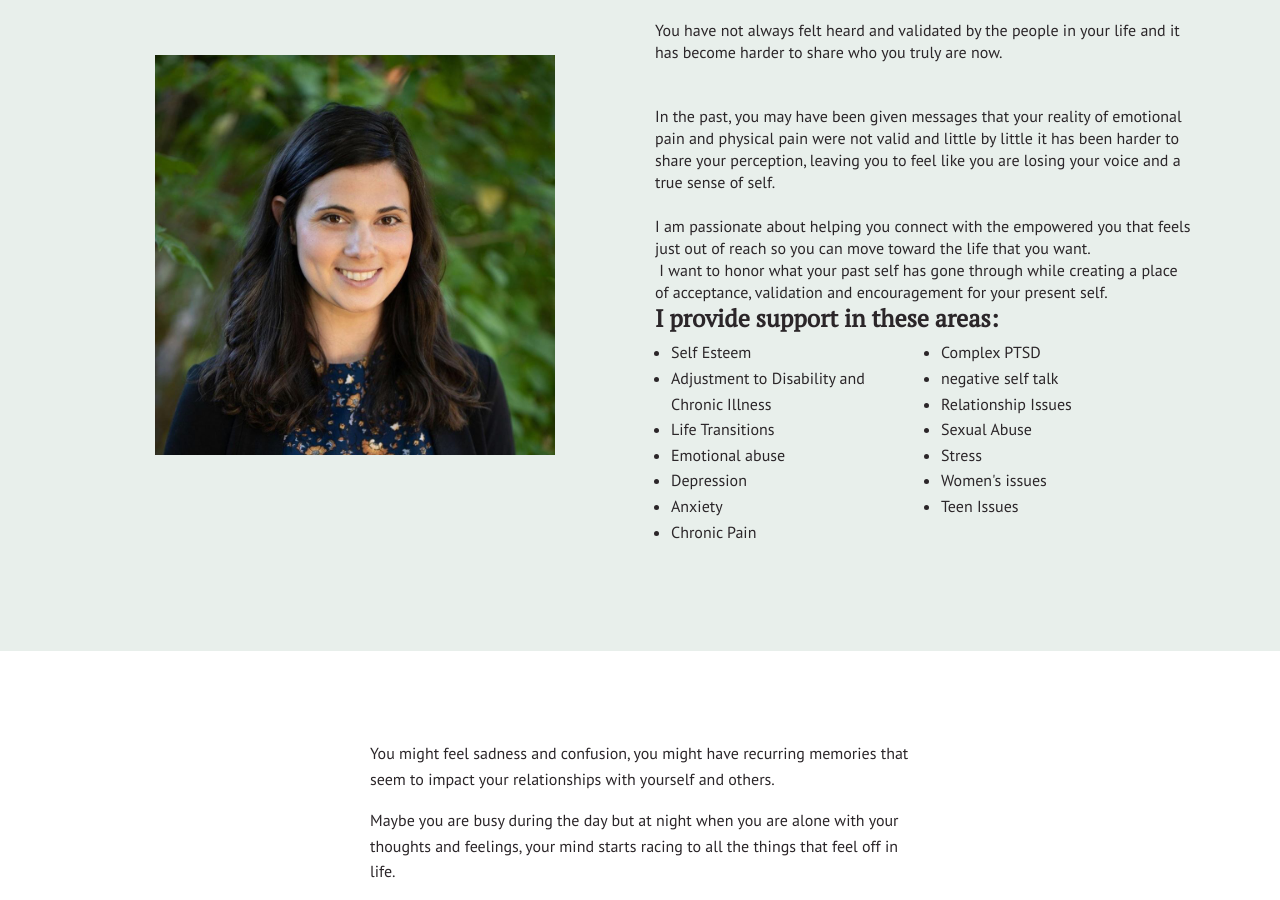
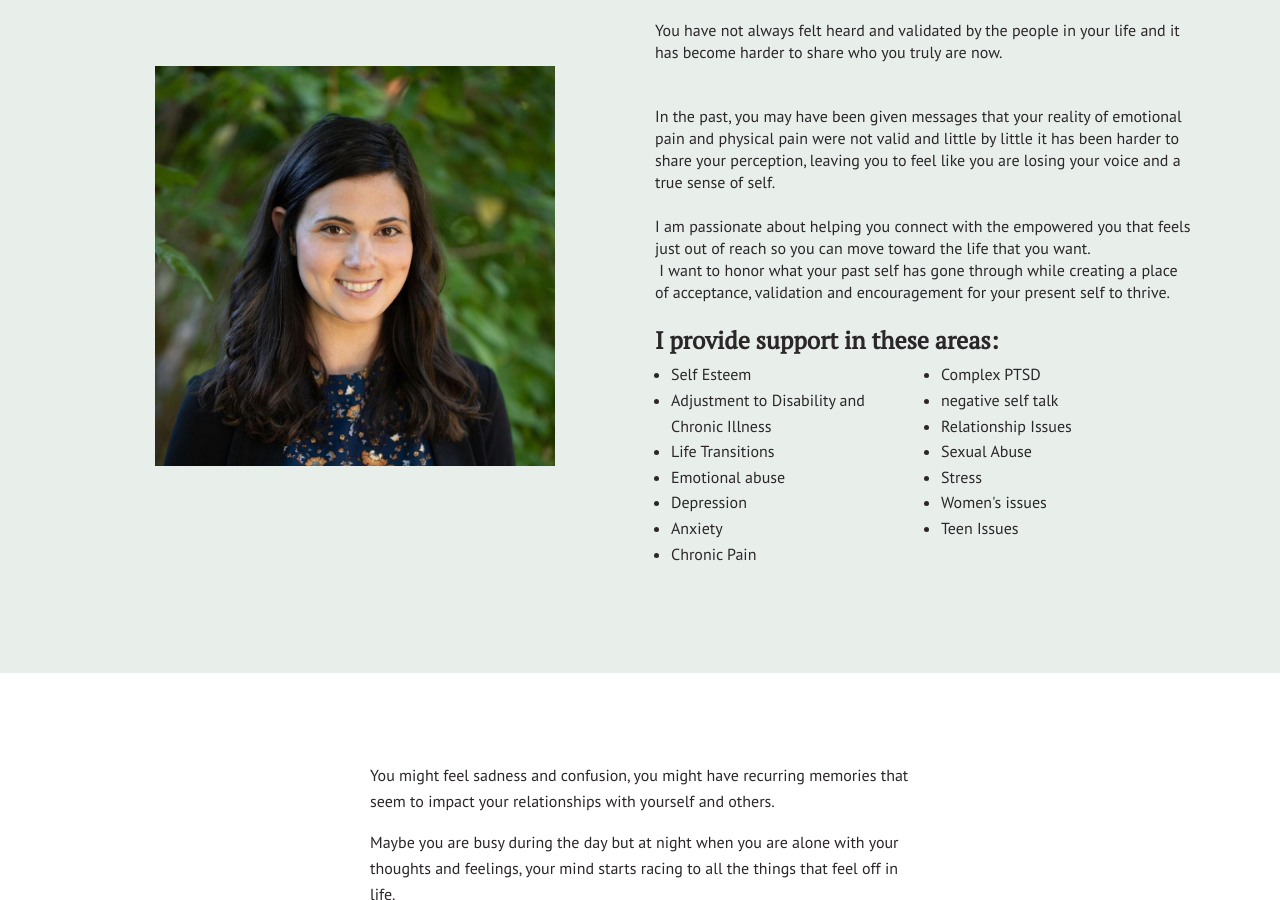
Before and after one commit to NickArrasate/perceptivecounseling, a Jekyll site: the page built from index.md, in a window 1280 px wide and 900 px high, scrolled down 585 px. Built offline with Jekyll 4.4.1, drawn with Linux system fonts in a browser that asks for light colours; nearby versions of some CDN libraries.

Commit message:
[HT] Edited item: content/_sections/home-2-content.html

```diff
--- a/content/_sections/home-2-content.html
+++ b/content/_sections/home-2-content.html
@@ -37,7 +37,8 @@ cta:
 <p dir="ltr" style="line-height: 1.38; margin-top: 0pt; margin-bottom: 0pt;"><span style="font-size: 12pt; font-family: 'Times New Roman'; color: #000000; background-color: transparent; font-weight: 400; font-style: normal; font-variant: normal; text-decoration: none; vertical-align: baseline; white-space: pre-wrap;">In the past, you may have been given messages that your reality of emotional pain and physical pain were not valid and little by little it has been harder to share your perception, leaving you to feel like you are losing your voice and a true sense of self. </span></p>
 <p dir="ltr" style="line-height: 1.38; margin-top: 0pt; margin-bottom: 0pt;">&nbsp;</p>
 <p dir="ltr" style="line-height: 1.38; margin-top: 0pt; margin-bottom: 0pt;"><span style="font-size: 12pt; font-family: 'Times New Roman'; color: #000000; background-color: transparent; font-weight: 400; font-style: normal; font-variant: normal; text-decoration: none; vertical-align: baseline; white-space: pre-wrap;">I am passionate about helping you connect with the empowered you that feels just out of reach so you can move toward the life that you want.</span></p>
-<p dir="ltr" style="line-height: 1.38; margin-top: 0pt; margin-bottom: 0pt;"><span style="font-size: 12pt; font-family: 'Times New Roman'; color: #000000; background-color: transparent; font-weight: 400; font-style: normal; font-variant: normal; text-decoration: none; vertical-align: baseline; white-space: pre-wrap;"> I want to honor what your past self has gone through while creating a place of acceptance, validation and encouragement for your present self.</span></p>
+<p dir="ltr" style="line-height: 1.38; margin-top: 0pt; margin-bottom: 0pt;"><span style="font-size: 12pt; font-family: 'Times New Roman'; color: #000000; background-color: transparent; font-weight: 400; font-style: normal; font-variant: normal; text-decoration: none; vertical-align: baseline; white-space: pre-wrap;"> I want to honor what your past self has gone through while creating a place of acceptance, validation and encouragement for your present self to thrive.</span></p>
+<p dir="ltr" style="line-height: 1.38; margin-top: 0pt; margin-bottom: 0pt;">&nbsp;</p>
 <div class="d-flex align-items-center justify-content-around row">
 <div class="col-12">
 <h4>I provide support in these areas:</h4>
```
